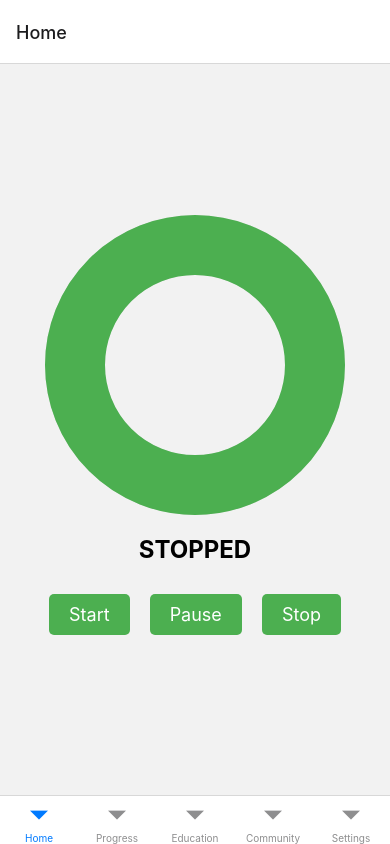
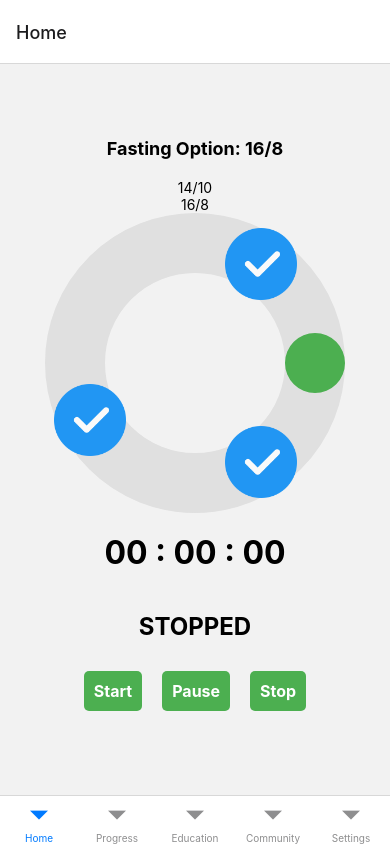
Before and after one commit to wentdavid/intermittent-fasting-app, a React Native app: screen /Home in a window 390 px wide. Built offline with nearby package versions, Linux system fonts and the light colour scheme.

Commit message:
added running timer and checkmarks

```diff
--- a/screens/HomeScreen.js
+++ b/screens/HomeScreen.js
@@ -1,29 +1,56 @@
 import React, { useState, useEffect } from "react";
-import { StyleSheet, Text, View, TouchableOpacity } from "react-native";
-import Svg, { Circle, G } from "react-native-svg";
+import { StyleSheet, Text, View, TouchableOpacity, Image } from "react-native";
+import Svg, { Circle, G, Image as SvgImage } from "react-native-svg";
 
 const HomeScreen = () => {
   const [fastingStatus, setFastingStatus] = useState("stopped");
+  const [fastingTime, setFastingTime] = useState(0);
+  const [circleProgress, setCircleProgress] = useState(0);
+  const [fastingOption, setFastingOption] = useState("16/8");
 
-  const startFasting = () => {
-    setFastingStatus("started");
-    // Add logic to start the fasting timer
-  };
+  useEffect(() => {
+    let timer;
+    if (fastingStatus === "started") {
+      timer = setInterval(() => {
+        setFastingTime((prevTime) => prevTime + 1);
+      }, 1000);
+    } else if (fastingStatus === "paused") {
+      clearInterval(timer);
+    } else {
+      setFastingTime(0);
+      clearInterval(timer);
+    }
 
-  const pauseFasting = () => {
-    setFastingStatus("paused");
-    // Add logic to pause the fasting timer
-  };
+    return () => clearInterval(timer);
+  }, [fastingStatus]);
 
-  const stopFasting = () => {
-    setFastingStatus("stopped");
-    // Add logic to stop the fasting timer
+  useEffect(() => {
+    const progress = (fastingTime / 5) * 100;
+    setCircleProgress(progress > 100 ? 100 : progress);
+  }, [fastingTime]);
+
+  const formatTime = (timeInSeconds) => {
+    const hours = Math.floor(timeInSeconds / 3600);
+    const minutes = Math.floor((timeInSeconds - hours * 3600) / 60);
+    const seconds = timeInSeconds - hours * 3600 - minutes * 60;
+
+    const formattedHours = String(hours).padStart(2, "0");
+    const formattedMinutes = String(minutes).padStart(2, "0");
+    const formattedSeconds = String(seconds).padStart(2, "0");
+
+    return `${formattedHours} : ${formattedMinutes} : ${formattedSeconds}`;
   };
 
   return (
     <View style={styles.container}>
+      <Text style={styles.optionText}>Fasting Option: {fastingOption}</Text>
+      <TouchableOpacity onPress={() => setFastingOption("14/10")}>
+        <Text>14/10</Text>
+      </TouchableOpacity>
+      <TouchableOpacity onPress={() => setFastingOption("16/8")}>
+        <Text>16/8</Text>
+      </TouchableOpacity>
       <Svg height="300" width="300" viewBox="0 0 100 100">
-        <G>
         <Circle
           cx="50"
           cy="50"
@@ -32,7 +59,7 @@ const HomeScreen = () => {
           strokeWidth="20"
           fill="none"
         />
-          {/* Update the strokeDasharray and strokeDashoffset based on the fasting progress */}
+
         <Circle
           cx="50"
           cy="50"
@@ -41,19 +68,54 @@ const HomeScreen = () => {
           strokeWidth="20"
           fill="none"
           strokeDasharray="251.2"
-            strokeDashoffset="0"
+          strokeLinecap="round"
+          strokeDashoffset={`${251.2 - (circleProgress / 100) * 251.2}`}
         />
-        </G>
+
+        <SvgImage
+          href={require("../assets/checkmark.png")}
+          height="24"
+          width="24"
+          x={60}
+          y={5}
+        />
+
+        <SvgImage
+          href={require("../assets/checkmark.png")}
+          height="24"
+          width="24"
+          x={60}
+          y={71}
+        />
+
+        <SvgImage
+          href={require("../assets/checkmark.png")}
+          height="24"
+          width="24"
+          x={3}
+          y={57}
+        />
       </Svg>
+
+      <Text style={styles.timerText}>{formatTime(fastingTime)}</Text>
       <Text style={styles.statusText}>{fastingStatus.toUpperCase()}</Text>
       <View style={styles.buttonContainer}>
-        <TouchableOpacity style={styles.button} onPress={startFasting}>
+        <TouchableOpacity
+          style={styles.button}
+          onPress={() => setFastingStatus("started")}
+        >
           <Text style={styles.buttonText}>Start</Text>
         </TouchableOpacity>
-        <TouchableOpacity style={styles.button} onPress={pauseFasting}>
+        <TouchableOpacity
+          style={styles.button}
+          onPress={() => setFastingStatus("paused")}
+        >
           <Text style={styles.buttonText}>Pause</Text>
         </TouchableOpacity>
-        <TouchableOpacity style={styles.button} onPress={stopFasting}>
+        <TouchableOpacity
+          style={styles.button}
+          onPress={() => setFastingStatus("stopped")}
+        >
           <Text style={styles.buttonText}>Stop</Text>
         </TouchableOpacity>
       </View>
@@ -67,6 +129,16 @@ const styles = StyleSheet.create({
     alignItems: "center",
     justifyContent: "center",
   },
+  optionText: {
+    fontSize: 18,
+    fontWeight: "bold",
+    marginBottom: 20,
+  },
+  timerText: {
+    fontSize: 32,
+    fontWeight: "bold",
+    marginVertical: 20,
+  },
   statusText: {
     fontSize: 24,
     fontWeight: "bold",
@@ -79,14 +151,14 @@ const styles = StyleSheet.create({
   },
   button: {
     backgroundColor: "#4caf50",
-    paddingHorizontal: 20,
-    paddingVertical: 10,
+    padding: 10,
+    margin: 10,
     borderRadius: 5,
-    margin: 10,
   },
   buttonText: {
-    color: "#fff",
-    fontSize: 18,
+    color: "#ffffff",
+    fontSize: 16,
+    fontWeight: "bold",
   },
 });
 
```
Also changed, not shown: assets/checkmark.png (added). Lines whose indentation alone changed are shown as unchanged.
